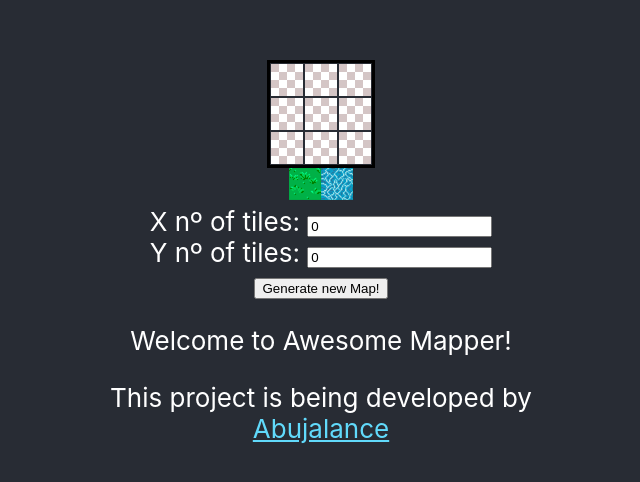
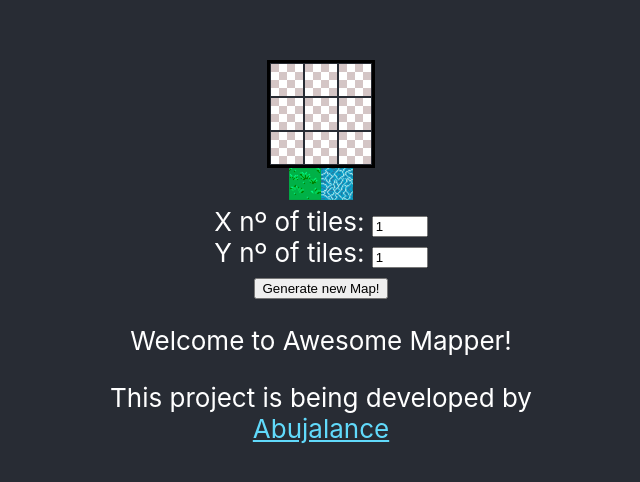
Before and after one commit to ABujalance/Awesome-Mapper, a React (Create React App) app: page / in a window 1280 px wide. Shown: the part 148-630 px from the top of the page, without its empty margins (319-959 px from the left). Built offline with nearby package versions, Linux system fonts and the light colour scheme.

Commit message:
added map size restriction

```diff
--- a/src/components/NewMapForm.js
+++ b/src/components/NewMapForm.js
@@ -5,8 +5,8 @@ import Actions from "../Actions";
 const NewMapForm = (props) => {
   const dispatch = useDispatch();
 
-  const [xTiles, setxTiles] = useState(0);
-  const [yTiles, setyTiles] = useState(0);
+  const [xTiles, setxTiles] = useState(1);
+  const [yTiles, setyTiles] = useState(1);
 
   const handleNewMapSubmit = (e) => {
     e.preventDefault();
@@ -23,6 +23,8 @@ const NewMapForm = (props) => {
           onChange={(e) => setxTiles(e.target.value)}
           type="number"
           name="xTiles"
+          min="1"
+          max="50"
         />
         <br />
         <label>Y nº of tiles: </label>
@@ -31,6 +33,8 @@ const NewMapForm = (props) => {
           onChange={(e) => setyTiles(e.target.value)}
           type="number"
           name="yTiles"
+          min="1"
+          max="50"
         />
         <br />
         <button type="submit">Generate new Map!</button>
--- a/src/components/Tile.js
+++ b/src/components/Tile.js
@@ -7,7 +7,9 @@ const Tile = (props) => {
     : process.env.PUBLIC_URL + "/images/empty.png";
   return (
     <td>
-      <img src={imgUrl} />
+      <div>
+        <img src={imgUrl} />
+      </div>
     </td>
   );
 };
```
Also changed, not shown: src/components/Map.js (+0 -7 lines).
